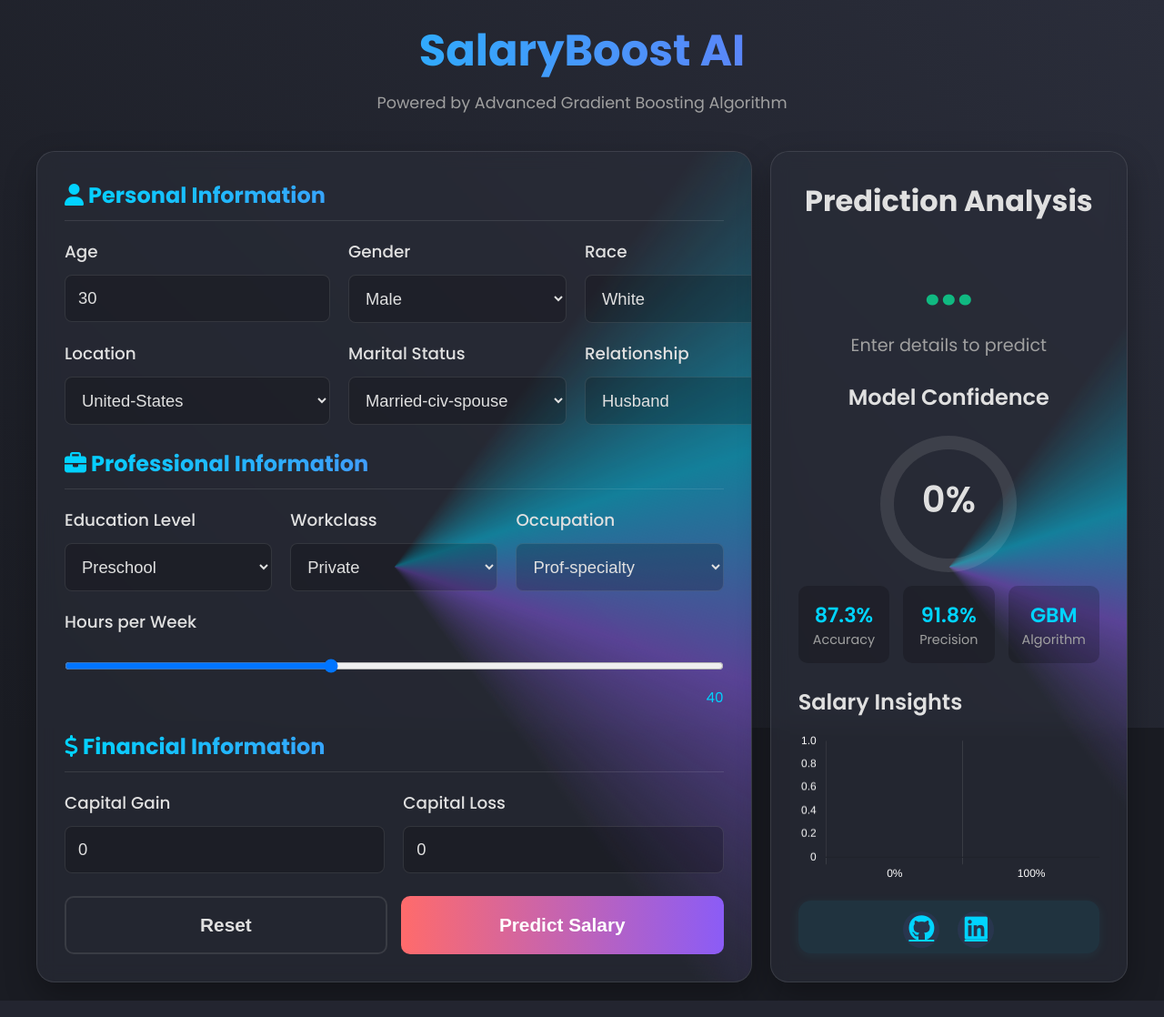
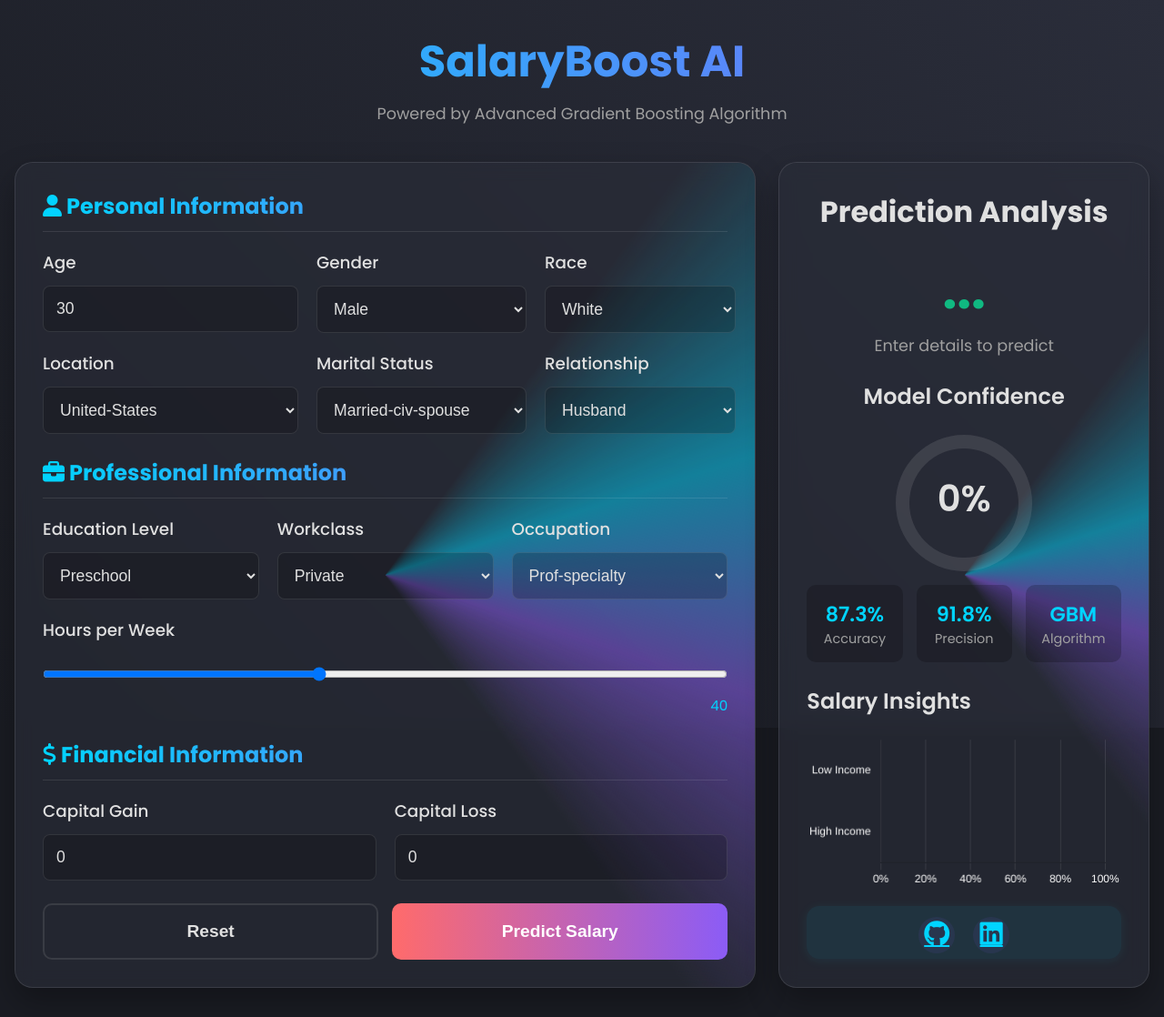
Before and after one commit to Shaileshukla529/Salary-Prediction-Azure-2025, a Flask app: page / in a window 1280 px wide. Shown: the whole page at 91% size. Run offline with Flask 3, Linux system fonts and the light colour scheme.

Commit message:
Changing UI

```diff
--- a/templates/index.html
+++ b/templates/index.html
@@ -35,7 +35,8 @@
             justify-content: center;
             align-items: flex-start;
             min-height: 100vh;
-            padding: 20px 15px;
+            /* FIX: Adjusted padding for better spacing on all screens */
+            padding: 2rem 1rem;
             overflow-x: hidden;
         }
 
@@ -51,8 +52,7 @@
 
         .container {
             width: 100%;
-            max-width: 1200px;
-            margin: 0 auto;
+            max-width: 1440px;
         }
 
         header {
@@ -106,8 +106,9 @@
 
         .main-layout {
             display: grid;
-            grid-template-columns: 2fr 1fr;
-            gap: 20px;
+            /* FIX: Default to a single column layout for a mobile-first approach */
+            grid-template-columns: 1fr;
+            gap: 25px;
         }
 
         @keyframes animated-border {
@@ -157,13 +158,10 @@
 
         .form-grid {
             display: grid;
-            grid-template-columns: repeat(3, 1fr);
+            /* FIX: Default to a single column for mobile */
+            grid-template-columns: 1fr;
             gap: 20px;
             margin-bottom: 25px;
-        }
-
-        .form-grid.form-grid-2-col {
-            grid-template-columns: repeat(2, 1fr);
         }
 
         .form-group.full-width {
@@ -176,18 +174,18 @@
         }
 
         .form-group label {
-            margin-bottom: 12px; /* Increased margin */
+            margin-bottom: 12px;
             font-weight: 500;
-            font-size: 1.15rem; /* Increased font size */
+            font-size: 1.15rem;
         }
 
         .form-group input, .form-group select {
-            padding: 14px; /* Increased padding */
+            padding: 14px;
             background: rgba(0,0,0,0.2);
             border: 1px solid var(--border-color);
             border-radius: 8px;
             color: var(--text-color);
-            font-size: 1.15rem; /* Increased font size */
+            font-size: 1.1rem; /* Slightly smaller for better mobile fit */
             transition: all 0.3s ease;
             z-index: 2;
         }
@@ -222,8 +220,8 @@
 
         .predict-button, .reset-button {
             width: 100%;
-            padding: 18px; /* Increased padding */
-            font-size: 1.3rem; /* Increased font size */
+            padding: 18px;
+            font-size: 1.2rem; /* Adjusted font size */
             font-weight: 600;
             border: none;
             border-radius: 10px;
@@ -254,7 +252,7 @@
 
         .results-container h3 {
             text-align: center;
-            font-size: 2rem; /* Increased font size */
+            font-size: 2rem;
             margin-bottom: 20px;
         }
 
@@ -270,14 +268,14 @@
         }
 
         #prediction-output .salary {
-            font-size: 4rem; /* Increased font size */
+            font-size: 3.5rem; /* Adjusted for consistency */
             font-weight: 700;
             color: var(--success-color);
             margin-bottom: 5px;
         }
 
         #prediction-output .salary-range {
-            font-size: 1.2rem; /* Increased font size */
+            font-size: 1.1rem; /* Adjusted for consistency */
             color: #a0a0a0;
         }
 
@@ -298,7 +296,7 @@
             top: 50%;
             left: 50%;
             transform: translate(-50%, -50%);
-            font-size: 2.5rem; /* Increased font size */
+            font-size: 2.5rem;
             font-weight: 600;
         }
 
@@ -316,13 +314,13 @@
         }
 
         .metric-card .value {
-            font-size: 1.4rem; /* Increased font size */
+            font-size: 1.4rem;
             font-weight: 600;
             color: var(--primary-accent);
         }
 
         .metric-card .label {
-            font-size: 0.9rem; /* Increased font size */
+            font-size: 0.9rem;
             color: #a0a0a0;
         }
 
@@ -330,27 +328,51 @@
             max-height: 180px;
         }
 
-        @media (max-width: 992px) {
-            .main-layout {
-                grid-template-columns: 1fr;
+        /* --- RESPONSIVE FIXES --- */
+
+        /* For small tablets and large phones */
+        @media (min-width: 600px) {
+            .form-grid {
+                /* Create a 2-column layout for form sections */
+                grid-template-columns: repeat(2, 1fr);
             }
         }
 
-        @media (max-width: 768px) {
+        /* For medium-sized tablets */
+        @media (min-width: 768px) {
+            .form-grid {
+                /* Personal info section goes to 3 columns */
+                &.personal-grid {
+                   grid-template-columns: repeat(3, 1fr);
+                }
+            }
              .button-group {
-                grid-template-columns: 1fr;
+                /* Ensure buttons are side-by-side */
+                grid-template-columns: 1fr 1fr;
             }
         }
 
+        /* For large tablets and small desktops */
+        @media (min-width: 992px) {
+            .main-layout {
+                /* The main two-column layout kicks in here */
+                grid-template-columns: 2fr 1fr;
+            }
+            .form-grid.professional-grid{
+                 grid-template-columns: repeat(3, 1fr);
+            }
+        }
+
+        /* Adjust header font size on smaller screens */
         @media (max-width: 576px) {
-            body {
-                padding: 20px 10px;
+            header h1 {
+                font-size: 2.2rem;
             }
-            header h1 {
-                font-size: 2.5rem; /* Adjusted for mobile */
+             header p {
+                font-size: 1rem;
             }
-            .form-grid {
-                grid-template-columns: 1fr;
+            .button-group {
+                grid-template-columns: 1fr; /* Stack buttons on very small screens */
             }
         }
     </style>
@@ -368,7 +390,7 @@
                 <form id="salary-form">
                     <div class="form-section">
                         <h3><i class="fas fa-user"></i> Personal Information</h3>
-                        <div class="form-grid">
+                        <div class="form-grid personal-grid">
                             <div class="form-group">
                                 <label for="age">Age</label>
                                 <input type="number" id="age" name="age" min="17" max="90" value="30" required>
@@ -463,7 +485,7 @@
 
                     <div class="form-section">
                         <h3><i class="fas fa-briefcase"></i> Professional Information</h3>
-                        <div class="form-grid">
+                        <div class="form-grid professional-grid">
                             <div class="form-group">
                                 <label for="education">Education Level</label>
                                 <select id="education" name="education">
@@ -639,6 +661,7 @@
                     }]
                 },
                 options: {
+                    indexAxis: 'y', // Horizontal bar chart
                     scales: {
                         x: {
                             beginAtZero: true,
@@ -719,8 +742,8 @@
 
                         // Update charts if probability is available
                         if (result.probability) {
+                            const prob_under_50k = result.probability[0];
                             const prob_over_50k = result.probability[1];
-                            const prob_under_50k = result.probability[0];
                             const confidence = Math.max(prob_over_50k, prob_under_50k);
 
                             document.querySelector('.confidence-percentage').textContent = `${(confidence * 100).toFixed(0)}%`;
```
Lines whose indentation alone changed are shown as unchanged.
